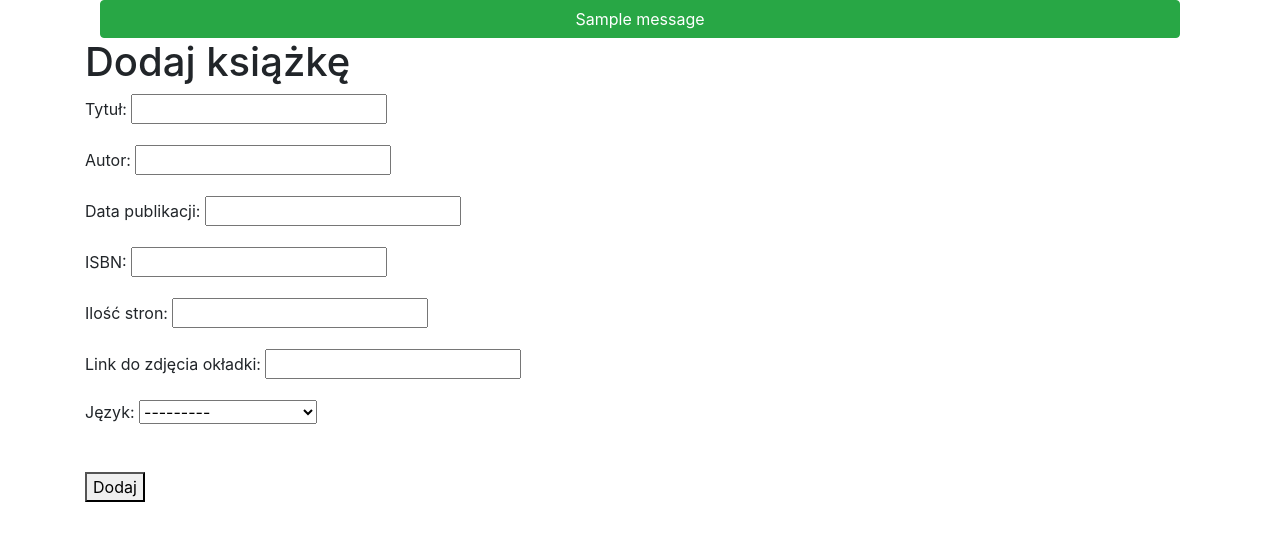
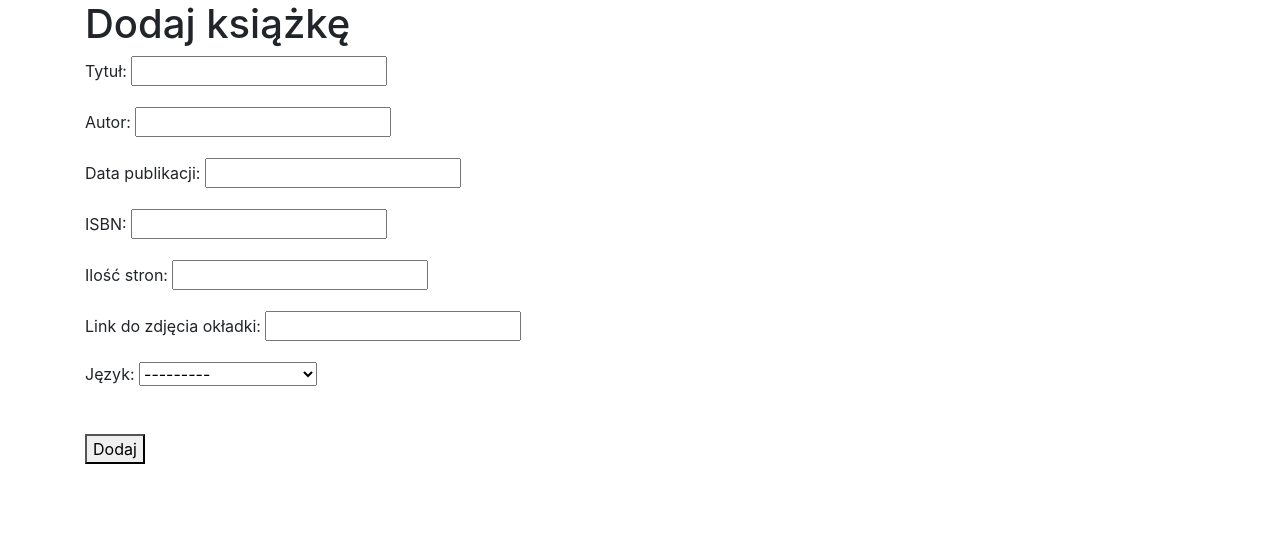
Before and after one commit to makarmat/book_list, a Django app: page /add_book/ in a window 1280 px wide. Shown: the top 541 px of the page. Run offline with Django 3.2, Linux system fonts and the light colour scheme; tables that the repository leaves empty hold one stand-in row (values such as "Sample post"); one stand-in notice (Sample message) is shown; some libraries are stand-ins or nearby versions.

```diff
--- a/books/templates/base.html
+++ b/books/templates/base.html
@@ -8,15 +8,9 @@
     <body>
     <div class="container">
     {% load static %}
-    {% if messages %}
-                <div class="container">
-                {% for message in messages %}
-                    <button{% if message.tags %} class="btn btn-{{ message.tags }} btn-block"{% endif %}>{{ message }}</button>
-                {% endfor %}
-                </div>
-    {% endif %}
-        {%  block content %}
-        {%  endblock %}
+
+    {%  block content %}
+    {%  endblock %}
     </div>
 
     </body>
```
Also changed, not shown: requirements.txt (added, +15 -0 lines).
